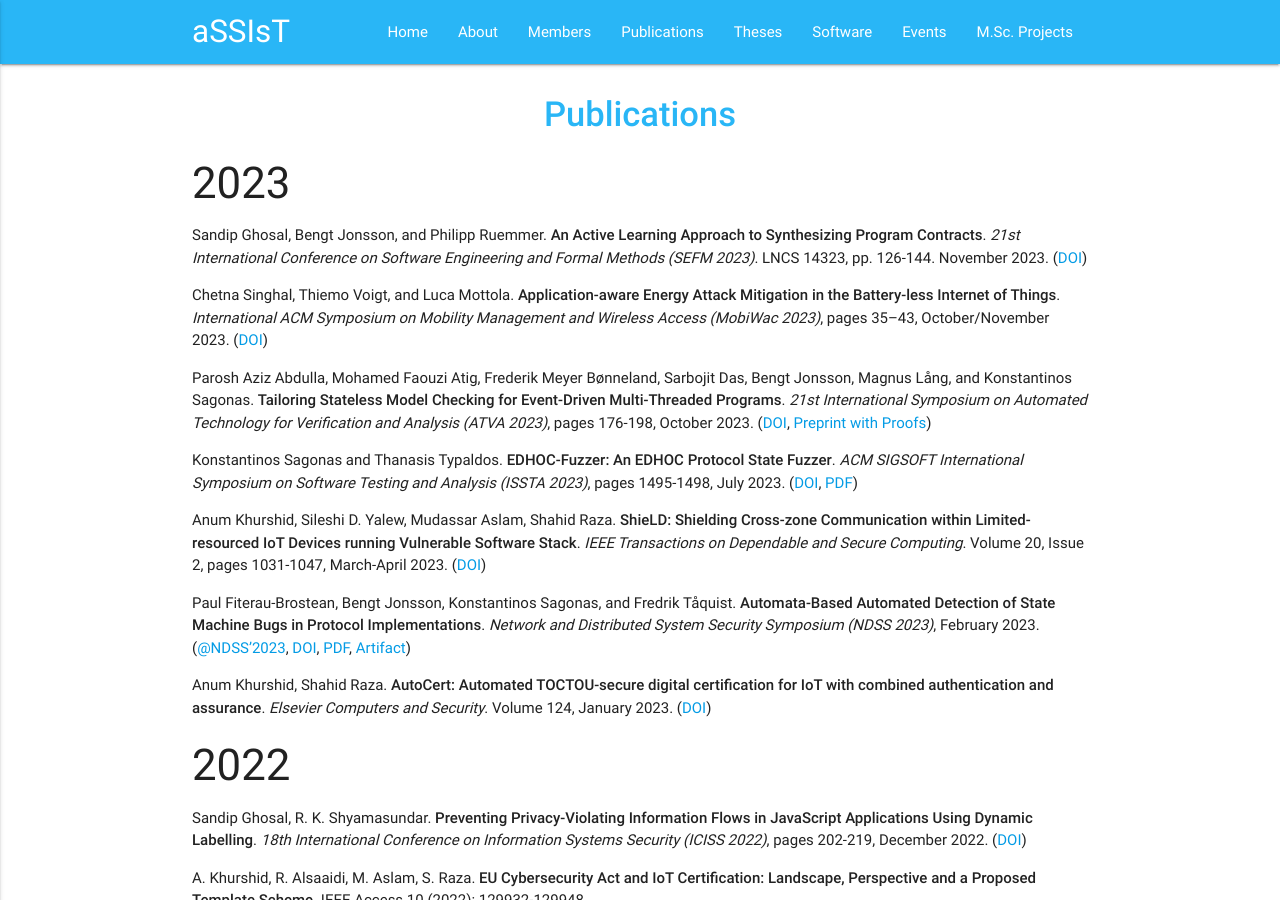
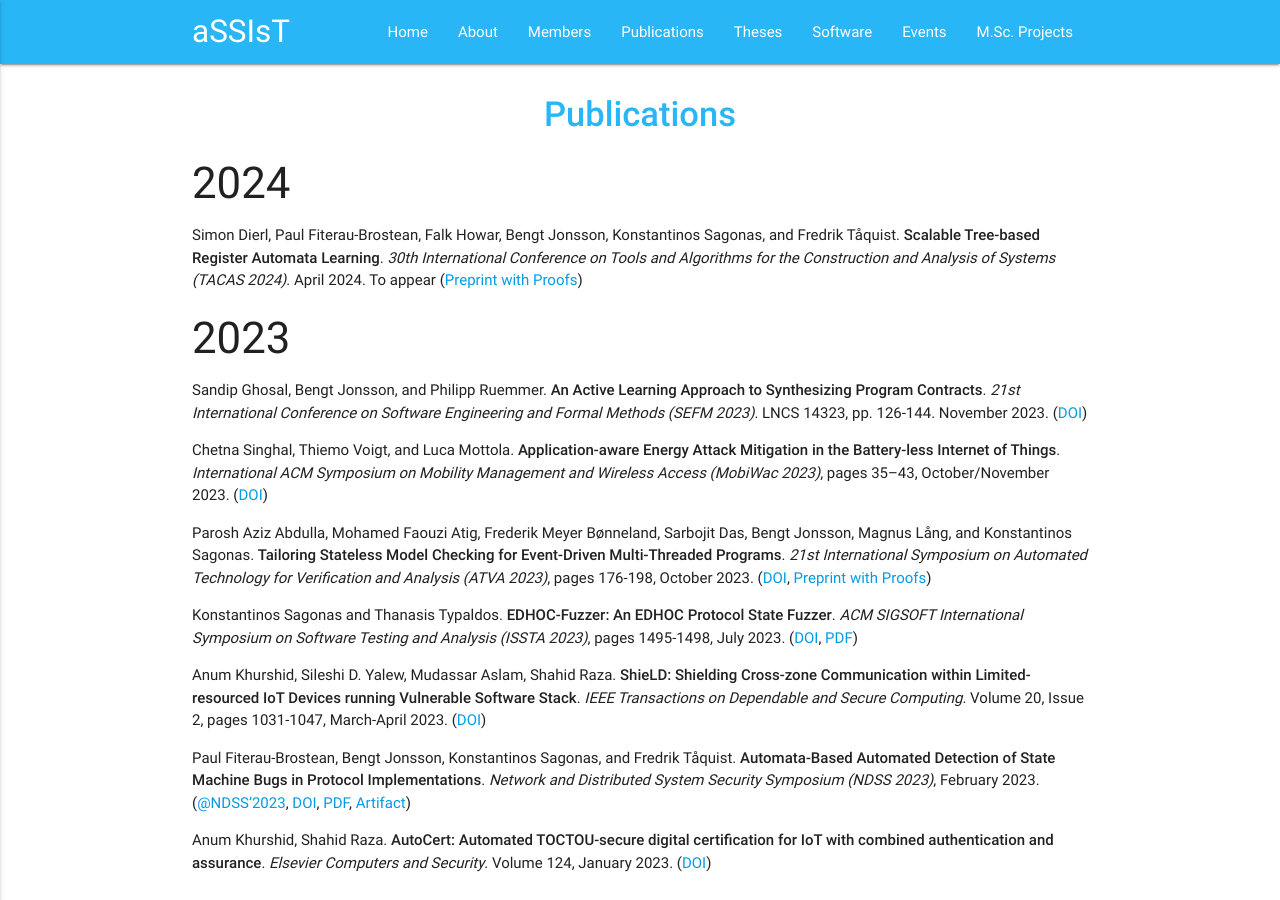
Before and after one commit to assist-project/assist-project.github.io, a Jekyll site: the page built from 03-publications.md, in a window 1280 px wide and 900 px high. Built offline with Jekyll 4.4.1, drawn with Linux system fonts in a browser that asks for light colours.

Commit message:
Add TACAS 2024 preprint

```diff
--- a/03-publications.md
+++ b/03-publications.md
@@ -3,6 +3,10 @@ layout: page
 title: Publications
 permalink: /publications/
 ---
+
+### 2024
+
+- Simon Dierl, Paul Fiterau-Brostean, Falk Howar, Bengt Jonsson, Konstantinos Sagonas, and Fredrik Tåquist. **Scalable Tree-based Register Automata Learning**. _30th International Conference on Tools and Algorithms for the Construction and Analysis of Systems (TACAS 2024)_. April 2024. To appear ([Preprint with Proofs](https://arxiv.org/abs/2401.14324))
 
 ### 2023
 
```
